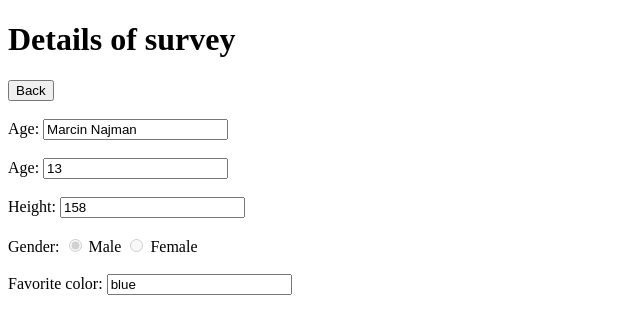
After one commit to JakubKosakowski/CRUD-Web-App, a Flask app: page /details/1 in a window 1280 px wide. The commit adds this page. Shown: the top 334 px of the page, without its empty margins (0-640 px from the left). Run offline with Flask 3, Linux system fonts and the light colour scheme; data comes from the database, SQL or seed files in the repository.

Commit message:
Create survey details page

```diff
--- a/app.py
+++ b/app.py
@@ -24,6 +24,23 @@ def home():
         people.append(temp)
 
     return render_template('home.html', people=people)
+
+
+@app.route('/details/<int:id>')
+def details(id):
+    data = exec_sql("""
+                    SELECT * FROM People
+                    WHERE id = ?;
+                """, (id,))
+    person = {
+        'id': data[0][0],
+        'age': data[0][1],
+        'height': data[0][2],
+        'gender': data[0][3],
+        'favorite_color': data[0][4],
+        'name': data[0][5]
+    }
+    return render_template('details.html', person=person)
 
 
 @app.route('/add', methods=['GET', 'POST'])
--- /dev/null
+++ b/templates/details.html
@@ -0,0 +1,23 @@
+{% extends 'base.html' %}
+
+{% block title %}
+Details of survey
+{% endblock %}
+
+{% block content %}
+<h1>Details of survey</h1>
+<a href="{{url_for('home')}}"><button>Back</button></a><br><br>
+<label for="name">Age: </label>
+<input type="text" name="name" id="name" value="{{person['name']}}" readonly><br><br>
+<label for="age">Age: </label>
+<input type="number" name="age" id="age" value="{{person['age']}}" readonly><br><br>
+<label for="height">Height: </label>
+<input type="number" name="height" id="height" value="{{person['height']}}" readonly><br><br>
+Gender:
+<input type="radio" id="Male" name="gender" value="Male" {% if person['gender'] == 'Male' %}checked{% endif %} disabled>
+<label for="Male">Male</label>
+<input type="radio" id="Female" name="gender" value="Female" {% if person['gender'] == 'Female' %}checked{% endif %} disabled>
+<label for="Female">Female</label><br><br>
+<label for="favorite_color">Favorite color:</label>
+<input type="text" name="favorite_color" id="favorite_color" value="{{person['favorite_color']}}" readonly>
+{% endblock %}
--- a/templates/home.html
+++ b/templates/home.html
@@ -13,7 +13,7 @@ Home Page
         </tr>
         {% for person in people %}
         <tr id="row-{{loop.index}}">
-            <td><a href="#">{{ person['name'] }}</a></td>
+            <td><a href="{{url_for('details', id=person['id'])}}">{{ person['name'] }}</a></td>
             <td><a href="{{url_for('edit', id=person['id'])}}"><button>Edit</button></a></td>
             <td><a href="{{url_for('delete', id=person['id'])}}"><button>Delete</button></a></td>
         </tr>
```
